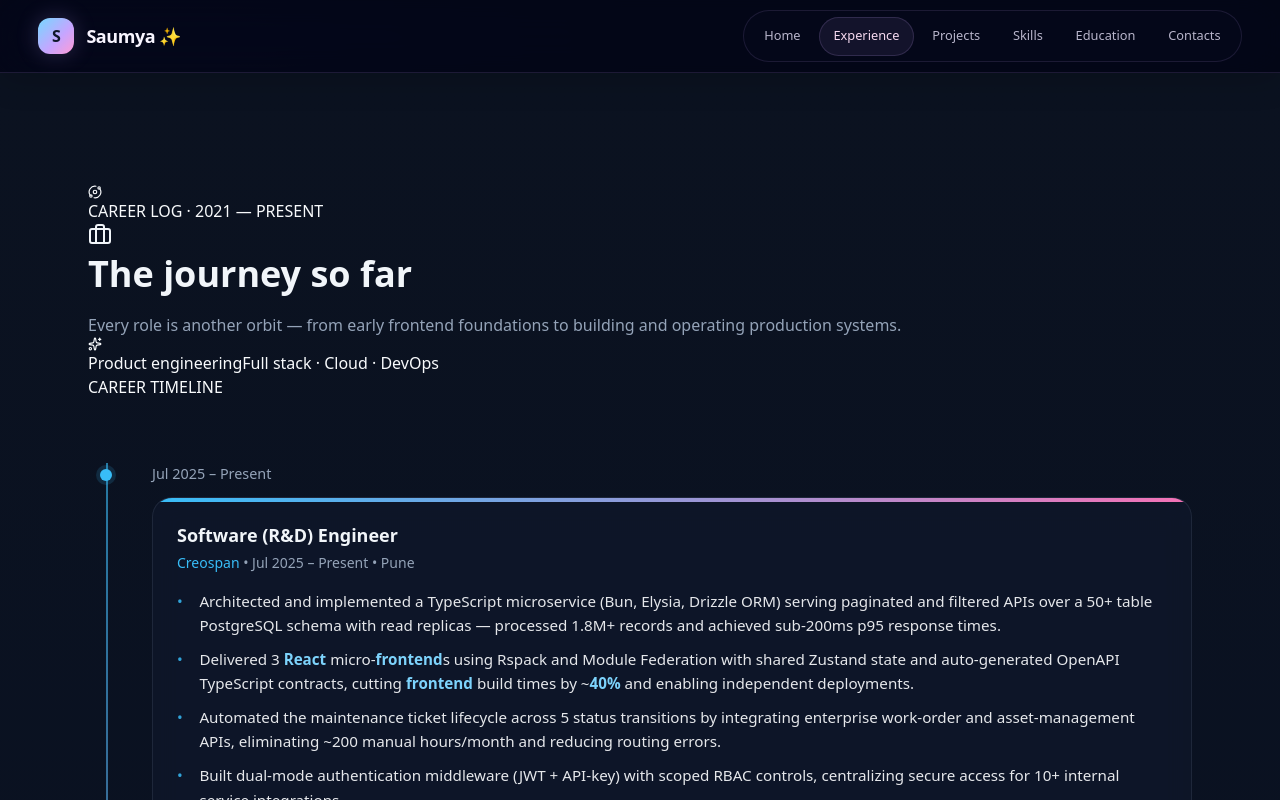
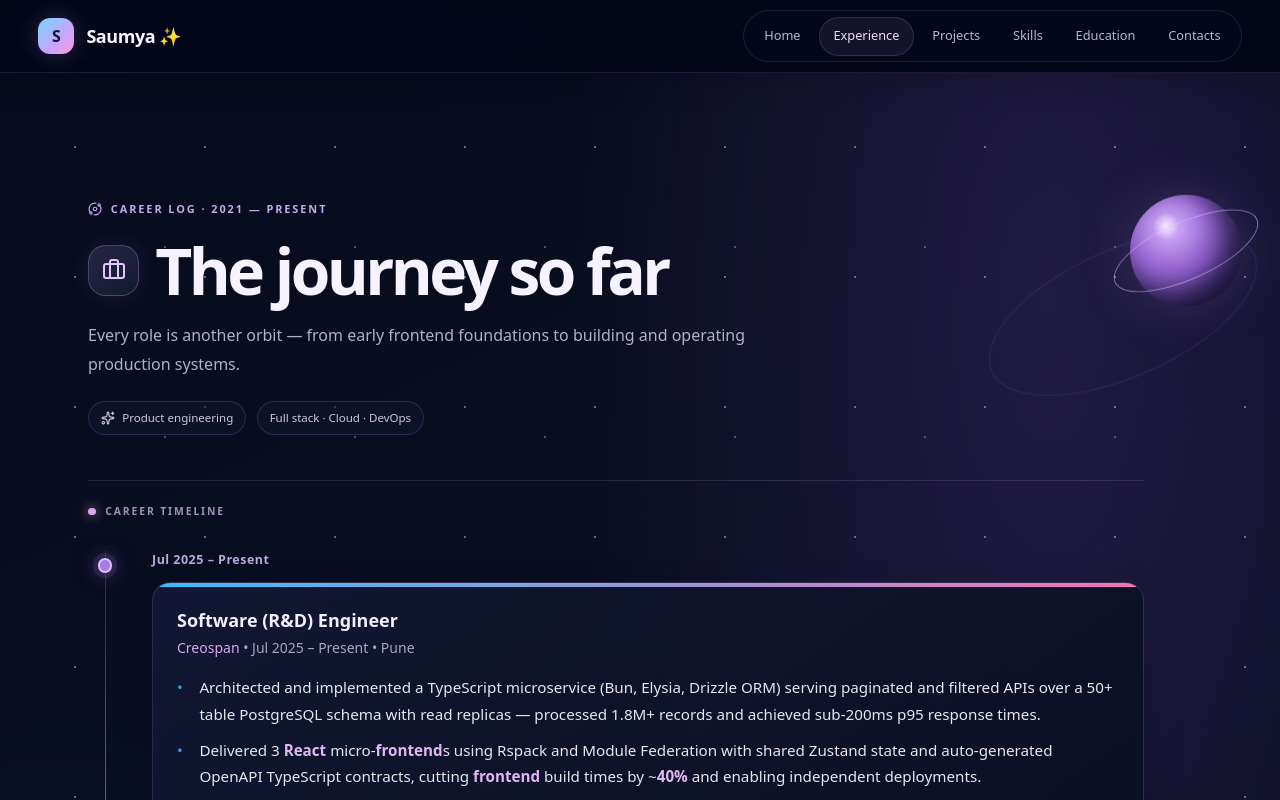
Before and after one commit to saumyasrivastava08/saumya-srivastava, a Next.js app: page /experience in a window 1280 px wide. Shown: the top 800 px of the page. Built offline with nearby package versions, Linux system fonts and the light colour scheme.

Commit message:
Add cosmic atmosphere and timeline styling to experience page

```diff
--- a/styles/components.css
+++ b/styles/components.css
@@ -1866,3 +1866,222 @@
   .experience-stop-marker span,
   .experience-constellation-line { animation: none; }
 }
+
+
+/* FULL EXPERIENCE PAGE — immersive cosmic career log */
+.cosmic-experience-page {
+  position: relative;
+  isolation: isolate;
+  overflow: hidden;
+  min-height: 100vh;
+  padding-top: clamp(5.5rem, 10vw, 8rem);
+  padding-bottom: 7rem;
+  background:
+    radial-gradient(ellipse at 82% 8%, rgba(120, 78, 190, .22), transparent 32%),
+    radial-gradient(ellipse at 4% 48%, rgba(45, 120, 190, .13), transparent 34%),
+    linear-gradient(155deg, #070b1d 0%, #0b1025 52%, #120b22 100%);
+}
+.cosmic-experience-page .experience-container { position: relative; z-index: 2; }
+.experience-page-stars {
+  position: absolute;
+  inset: 0;
+  z-index: 0;
+  pointer-events: none;
+  opacity: .38;
+  background-image:
+    radial-gradient(circle, #fff 1px, transparent 1.5px),
+    radial-gradient(circle, #c6a5ff 1px, transparent 1.5px);
+  background-size: 130px 130px, 190px 190px;
+  background-position: 10px 20px, 70px 90px;
+  animation: experience-page-star-drift 65s linear infinite;
+}
+@keyframes experience-page-star-drift {
+  to { transform: translateY(-120px); }
+}
+.experience-page-planet {
+  position: absolute;
+  z-index: 1;
+  pointer-events: none;
+  border-radius: 50%;
+}
+.experience-page-planet-one {
+  top: 8rem;
+  right: max(3vw, calc((100vw - 72rem) / 2 - 6rem));
+  width: 7rem;
+  height: 7rem;
+  background:
+    radial-gradient(ellipse at 32% 28%, rgba(255,255,255,.72), transparent 12%),
+    radial-gradient(circle at 35% 30%, #d8b5ff 0%, #9564d1 38%, #4d347f 72%, #211a48 100%);
+  box-shadow: inset -16px -12px 25px rgba(4,7,25,.6), 0 0 55px rgba(159,111,231,.24);
+  animation: experience-page-float 8s ease-in-out infinite;
+}
+.experience-page-planet-one span {
+  position: absolute;
+  inset: 27px -22px;
+  border: 1px solid rgba(218,192,255,.55);
+  border-radius: 50%;
+  transform: rotate(-24deg);
+}
+.experience-page-planet-two {
+  top: 42%;
+  left: -2.4rem;
+  width: 4.2rem;
+  height: 4.2rem;
+  background: radial-gradient(circle at 32% 28%, #d4f5ff, #5aa8d5 48%, #243b77 100%);
+  box-shadow: inset -10px -8px 16px rgba(4,7,25,.6), 0 0 35px rgba(91,177,235,.2);
+  animation: experience-page-float 10s ease-in-out infinite reverse;
+}
+.experience-page-orbit {
+  position: absolute;
+  top: 11rem;
+  right: max(1vw, calc((100vw - 72rem) / 2 - 9rem));
+  width: 18rem;
+  height: 8rem;
+  border: 1px solid rgba(198,165,255,.1);
+  border-radius: 50%;
+  transform: rotate(-24deg);
+  pointer-events: none;
+}
+@keyframes experience-page-float {
+  0%, 100% { translate: 0 0; }
+  50% { translate: 0 -12px; }
+}
+.experience-page-intro {
+  position: relative;
+  max-width: 52rem;
+  padding-bottom: 2.8rem;
+}
+.experience-page-kicker {
+  display: flex;
+  align-items: center;
+  gap: .55rem;
+  color: #c8a8ed;
+  font-size: .68rem;
+  font-weight: 700;
+  letter-spacing: .18em;
+}
+.experience-page-intro .experience-title {
+  display: flex;
+  align-items: center;
+  gap: 1rem;
+  margin-top: 1.15rem;
+  color: #f7f2ff;
+  font-size: clamp(2.4rem, 5vw, 4rem);
+  font-weight: 750;
+  line-height: 1.08;
+  letter-spacing: -.055em;
+}
+.experience-page-icon {
+  display: grid;
+  flex: 0 0 auto;
+  place-items: center;
+  width: 3.2rem;
+  height: 3.2rem;
+  border: 1px solid rgba(198,165,255,.28);
+  border-radius: 1.1rem;
+  background: linear-gradient(145deg, rgba(198,165,255,.17), rgba(125,211,252,.08));
+  color: #e0c5ff;
+  box-shadow: 0 0 28px rgba(169,124,232,.12);
+}
+.experience-page-intro .experience-subtitle {
+  max-width: 43rem;
+  margin-top: 1rem;
+  color: #b3aec9;
+  font-size: 1rem;
+  line-height: 1.8;
+}
+.experience-page-stats {
+  display: flex;
+  flex-wrap: wrap;
+  gap: .65rem;
+  margin-top: 1.4rem;
+}
+.experience-page-stats span {
+  display: inline-flex;
+  align-items: center;
+  gap: .45rem;
+  padding: .48rem .75rem;
+  border: 1px solid rgba(198,165,255,.16);
+  border-radius: 999px;
+  background: rgba(19,22,49,.55);
+  color: #cfc3e5;
+  font-size: .72rem;
+}
+.experience-page-timeline-wrap {
+  position: relative;
+  max-width: 66rem;
+  padding-top: 1.4rem;
+  border-top: 1px solid rgba(198,165,255,.16);
+}
+.experience-page-section-label {
+  display: flex;
+  align-items: center;
+  gap: .6rem;
+  color: #9e91bd;
+  font-size: .65rem;
+  font-weight: 700;
+  letter-spacing: .18em;
+}
+.experience-page-section-dot {
+  width: .48rem;
+  height: .48rem;
+  border-radius: 50%;
+  background: #d9a5f1;
+  box-shadow: 0 0 12px rgba(217,165,241,.85);
+}
+.cosmic-experience-page .timeline { margin-top: 2rem; }
+.cosmic-experience-page .timeline-line {
+  left: 17px;
+  width: 1px;
+  background: linear-gradient(180deg, rgba(125,211,252,.15), rgba(198,165,255,.75) 20%, rgba(244,114,182,.45) 82%, transparent);
+  box-shadow: 0 0 12px rgba(198,165,255,.16);
+}
+.cosmic-experience-page .timeline-dot {
+  left: 10px;
+  top: .45rem;
+  width: .9rem;
+  height: .9rem;
+  border: 2px solid #d9c0ff;
+  background: #a879e5;
+  box-shadow: 0 0 0 5px rgba(168,121,229,.12), 0 0 20px rgba(168,121,229,.6);
+}
+.cosmic-experience-page .timeline-year {
+  color: #bca8df;
+  font-size: .78rem;
+  font-weight: 650;
+  letter-spacing: .04em;
+}
+.cosmic-experience-page .experience-card {
+  border: 1px solid rgba(198,165,255,.17);
+  border-radius: 1.15rem;
+  background: linear-gradient(145deg, rgba(20,24,53,.9), rgba(10,15,35,.94) 72%, rgba(35,17,48,.82));
+  box-shadow: 0 16px 42px rgba(0,0,0,.16);
+}
+.cosmic-experience-page .experience-card:hover {
+  border-color: rgba(198,165,255,.38);
+  box-shadow: 0 18px 48px rgba(0,0,0,.25), 0 0 28px rgba(168,121,229,.1);
+}
+.cosmic-experience-page .experience-role { color: #f4edff; }
+.cosmic-experience-page .experience-meta { color: #aaa5c2; }
+.cosmic-experience-page .experience-company { color: #d5a7ed; }
+.cosmic-experience-page .experience-desc li { color: #c5c2d8; line-height: 1.75; }
+.cosmic-experience-page .experience-highlight { color: #e0b6f4; }
+.cosmic-experience-page .experience-tag {
+  border: 1px solid rgba(125,211,252,.15);
+  background: rgba(125,211,252,.06);
+  color: #c5dff1;
+}
+@media (max-width: 640px) {
+  .cosmic-experience-page { padding-top: 5.5rem; padding-bottom: 4.5rem; }
+  .experience-page-planet-one { top: 5.5rem; right: -3.5rem; width: 5rem; height: 5rem; opacity: .72; }
+  .experience-page-planet-two { left: -3rem; }
+  .experience-page-intro { padding-bottom: 2rem; }
+  .experience-page-intro .experience-title { gap: .7rem; font-size: clamp(2rem, 9vw, 2.8rem); }
+  .experience-page-icon { width: 2.7rem; height: 2.7rem; border-radius: .9rem; }
+  .cosmic-experience-page .timeline-item { padding-left: 3.2rem; padding-bottom: 2.6rem; }
+}
+@media (prefers-reduced-motion: reduce) {
+  .experience-page-stars,
+  .experience-page-planet,
+  .experience-page-planet-one { animation: none; }
+}
```
